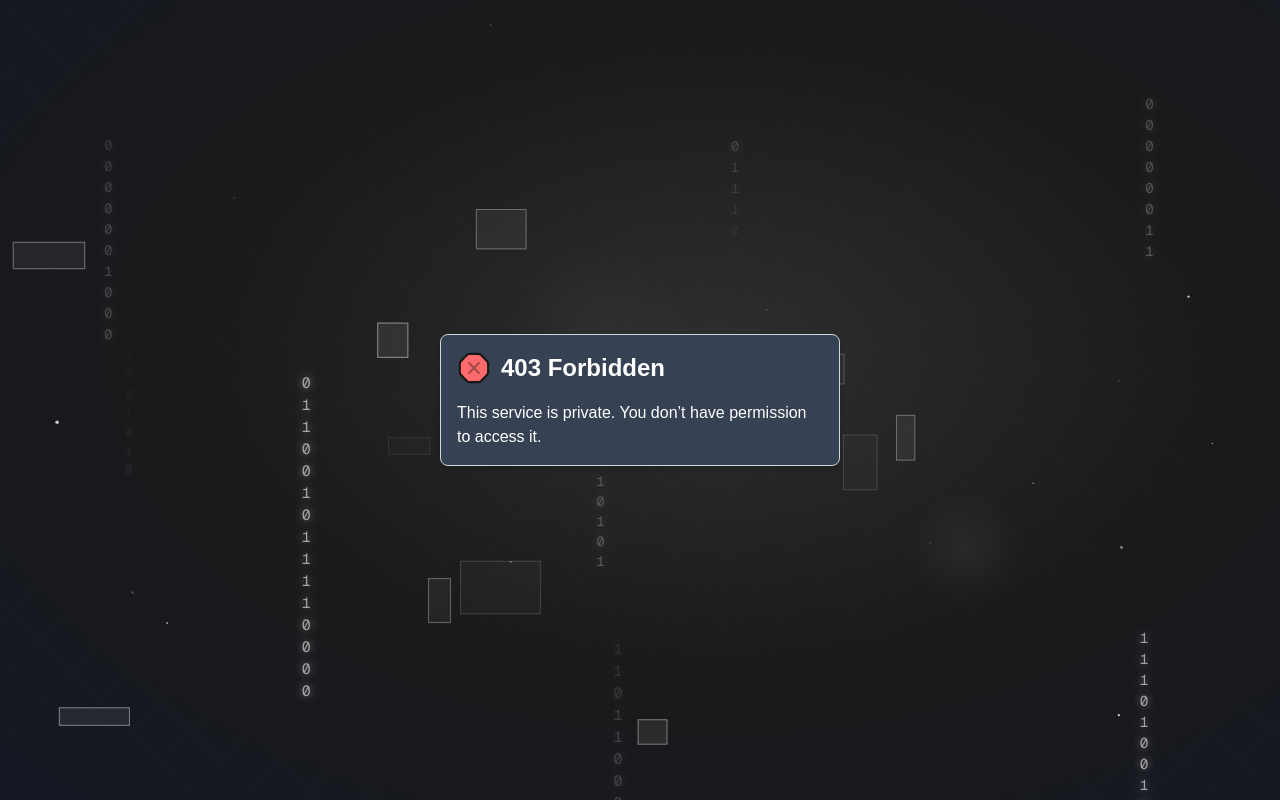
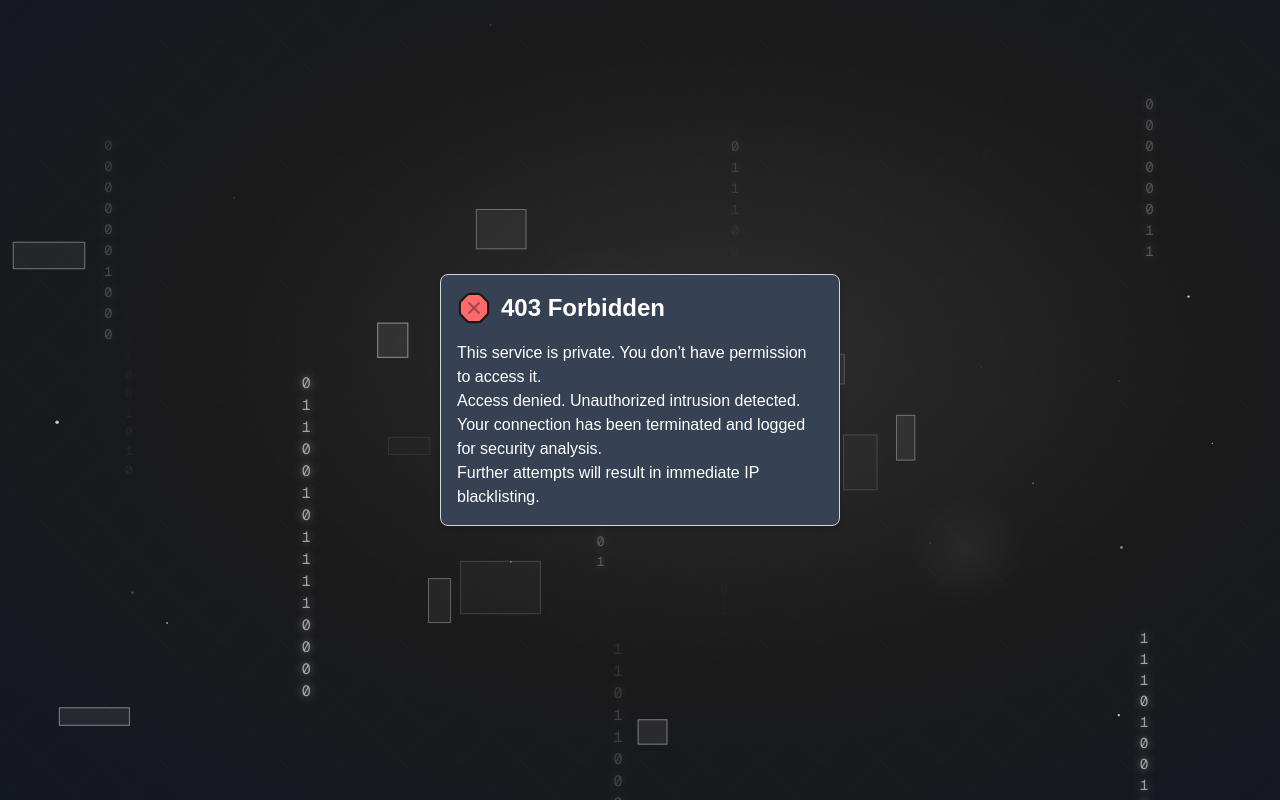
Before and after one commit to ExploreWithJaz/NAS-Frontend-UI, a Next.js app: page / in a window 1280 px wide. Built offline with nearby package versions, Linux system fonts and the light colour scheme.

Commit message:
Enhances unauthorized access warning messaging
Expands the warning for unauthorized access with additional
details about connection termination, logging, and IP
blacklisting to improve security communication and deterrence.

```diff
--- a/src/app/page.tsx
+++ b/src/app/page.tsx
@@ -20,6 +20,12 @@ function page() {
           <div>
             <p className="mt-4 text-white">
               This service is private. You don’t have permission to access it.
+              <br />
+              Access denied. Unauthorized intrusion detected.
+              <br />
+              Your connection has been terminated and logged for security analysis.
+              <br />
+              Further attempts will result in immediate IP blacklisting.
             </p>
           </div>
         </div>
```
